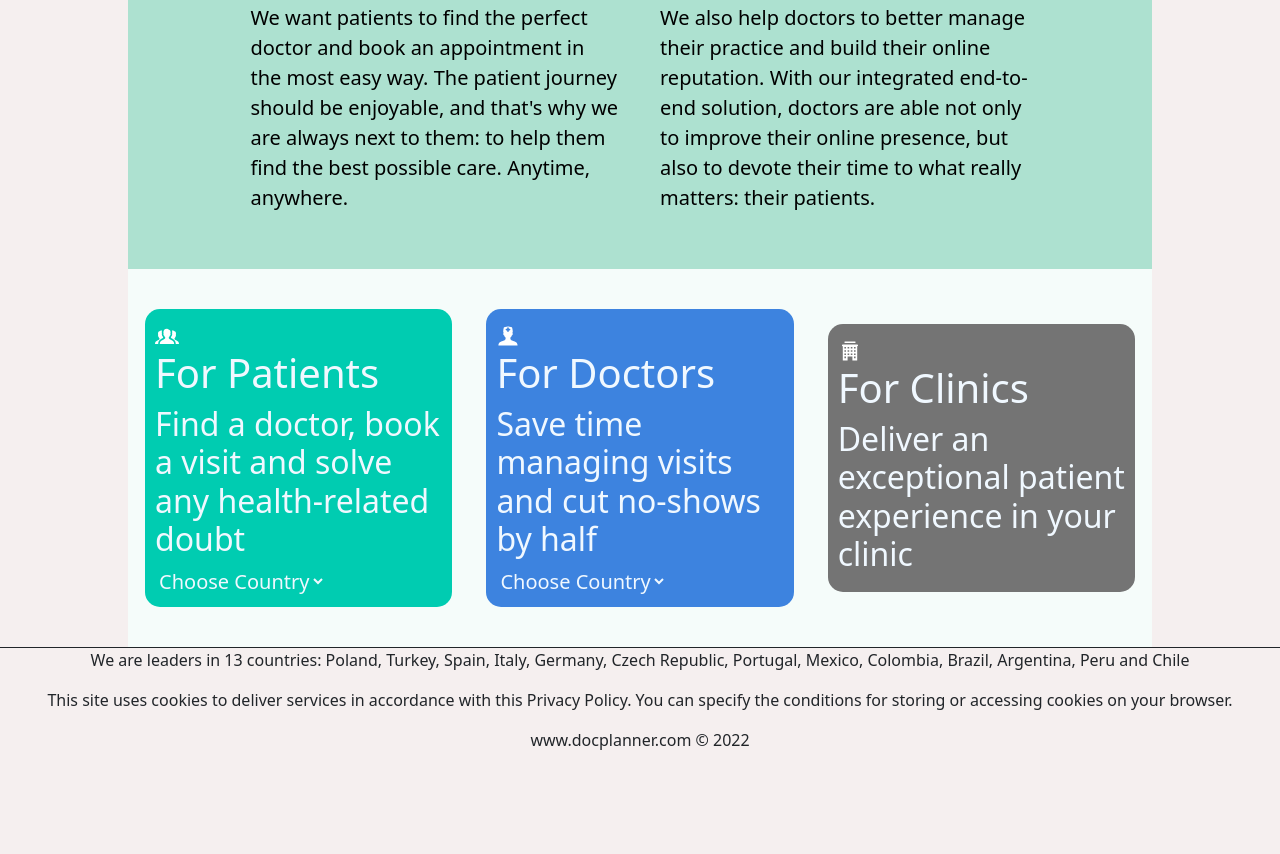
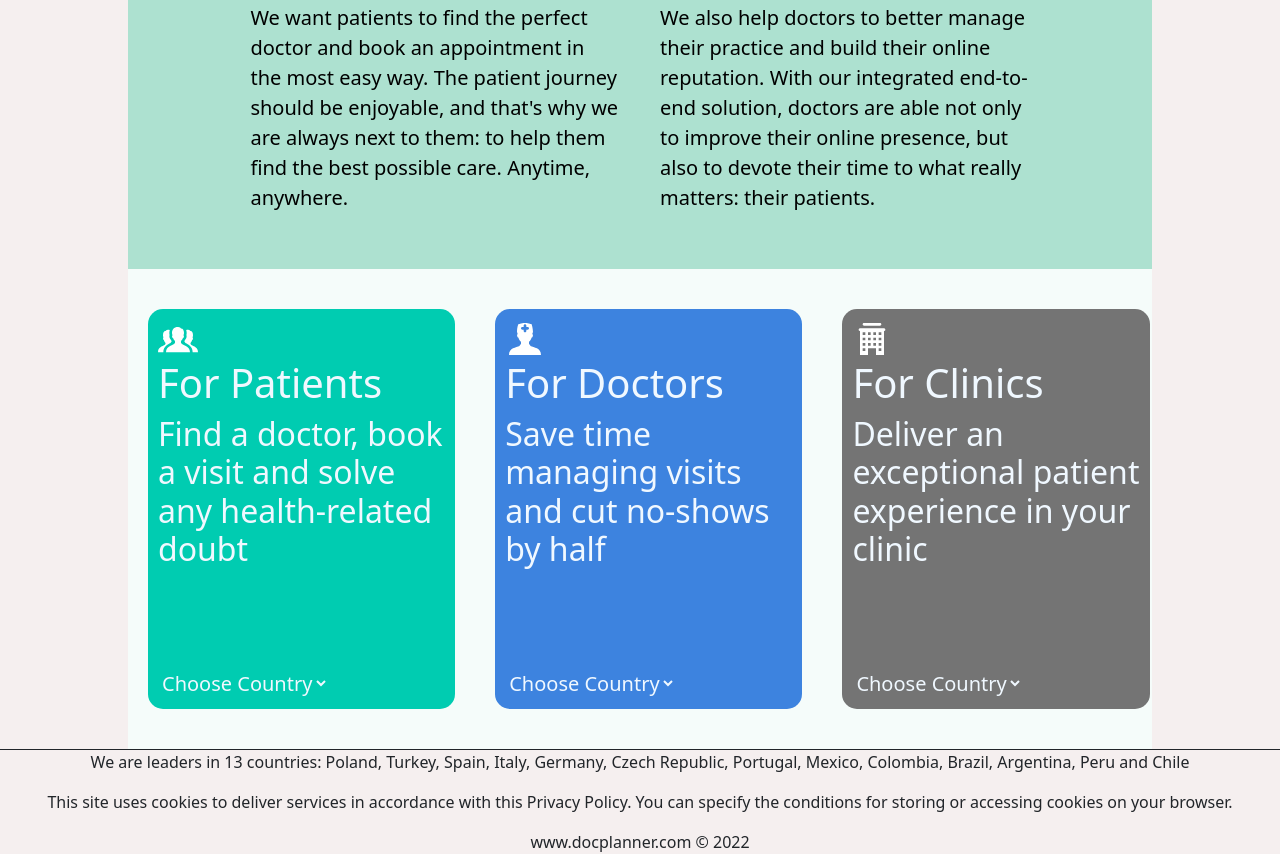
Before and after one commit to MedRBenmansour/Checkpoint_CSS-Layout, a plain HTML site: page index.html in a window 1280 px wide. Shown: the part 293-1147 px from the top of the page. Before the commit the page ends 1045 px from the top, so only its background shows below. Drawn offline with Linux system fonts and the light colour scheme.

Commit message:
version 3

```diff
--- a/css/style.css
+++ b/css/style.css
@@ -22,7 +22,7 @@ html {
     width: 100%;
     padding: 0 10% 0 10%;
     margin: auto;
-    background-color: aquamarine;
+    background-color: rgb(221, 229, 226);
 }
 .logo{
     float: left;
@@ -79,12 +79,19 @@ html {
 }
 
     .col-3{
-        display: inline;
+        display: flex;
+        flex-direction:column;
+        justify-content: space-between;
         width: 30%;
         padding: 10px 10px 10px 10px;
         background-color: #00ccb1;
         color: aliceblue;
         border-radius: 15px;
+        height: 400px;
+        margin:0 20px;
+    }
+    .doctor2{
+        flex: 3;
     }
 }
 @media screen and (max-width: 600px){
@@ -92,7 +99,6 @@ html {
         display: flex;
         flex-direction: column;
         align-items:center;
-
         width: 80%;
         margin: auto;
         background-color: rgb(245, 252, 250);
@@ -104,7 +110,8 @@ html {
         margin-bottom: 10px;
     }
     .col-3{
-        display: inline;
+        display: flex;
+        flex-direction: column;
         width: auto;
         margin: auto;
         padding: 10px 10px 10px 10px;
@@ -122,10 +129,13 @@ html {
 #clinic{
     background-color: #747474;
 }
+
 select{
+
     background-color: transparent;
     color: aliceblue;
     border: none;
+
 }
 .main-footer{
     border-top: 1px solid;
--- a/index.html
+++ b/index.html
@@ -69,9 +69,11 @@
     <section>
         <div class="troisieme">
             <div class="col-3" id="patient">
-                <img src="res/icon-patients.svg" alt="patients">
+                <div>
+                    <img src="res/icon-patients.svg" alt="patients" width="40px" height="40px">
                     <h1>For Patients</h1>
                     <h2>Find a doctor, book a visit and solve any health-related doubt</h2>
+                </div>
                 <div class="style-select">
                     <select name="country" id="domain-switch">
                         <option>Choose Country</option>
@@ -83,9 +85,12 @@
                 </div>
             </div>
             <div class="col-3" id="doctor">
-                <img src="res/icon-doctors.svg" alt="doctors">
+                <div>
+                    <img src="res/icon-doctors.svg" alt="doctors" width="40px" height="40px">
                     <h1>For Doctors</h1>
                     <h2>Save time managing visits and cut no-shows by half</h2>
+
+                </div>
                 <div class="style-select">
                     <select name="country" id="domain-switch">
                         <option>Choose Country</option>
@@ -97,9 +102,21 @@
                 </div>
             </div>
             <div class="col-3" id="clinic">
-                <img src="res/icon-clinics.svg" alt="clinics">
+                <div>
+                    <img src="res/icon-clinics.svg" alt="clinics" width="40px" height="40px">
                     <h1>For Clinics</h1>
                     <h2>Deliver an exceptional patient experience in your clinic</h2>
+                </div>
+                <div class="style-select">
+                    <select name="country" id="domain-switch">
+                        <option>Choose Country</option>
+                        <option value="#">Algeria</option>
+                        <option value="#">Tunisia</option>
+                        <option value="#">Qatar</option>
+                        <option value="#">Egypte</option>
+                    </select>
+                </div>
+
             </div>
         </div>
     </section>
```
Lines whose indentation alone changed are shown as unchanged.
